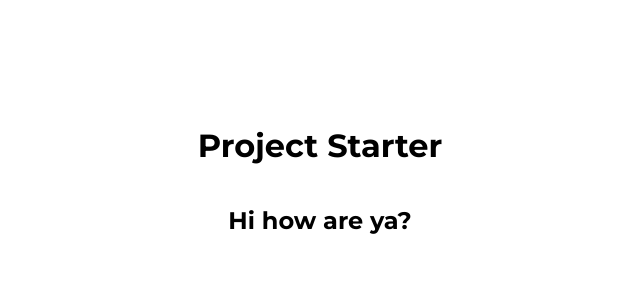
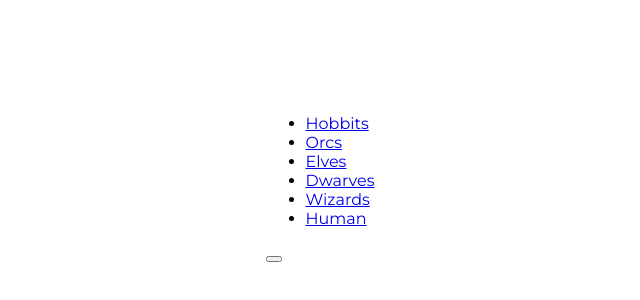
Before and after one commit to SophiaGrace16/animated_navigation_50DaysofJS, a plain HTML site: page index.html in a window 1280 px wide. Shown: the part 252-552 px from the top of the page, without its empty margins (320-960 px from the left). Drawn offline with Linux system fonts and the light colour scheme.

Commit message:
adding html

```diff
--- a/index.html
+++ b/index.html
@@ -7,11 +7,23 @@
     <!-- May not need font awesome in every project, be sure to comment out -->
     <link rel="stylesheet" href="https://cdnjs.cloudflare.com/ajax/libs/font-awesome/5.15.2/css/all.min.css" integrity="sha512-HK5fgLBL+xu6dm/Ii3z4xhlSUyZgTT9tuc/hSrtw6uzJOvgRr2a9jyxxT1ely+B+xFAmJKVSTbpM/CuL7qxO8w==" crossorigin="anonymous" />
     <link rel="stylesheet" href="style.css">
-    <title>My Project Starter</title>
+    <title>Animated Navigation</title>
 </head>
 <body>
-    <h1>Project Starter</h1>
-    <h2>Hi how are ya?</h2>
+    <nav class="active" id="nav">
+        <ul>
+            <li><a href="#">Hobbits</a></li>
+            <li><a href="#">Orcs</a></li>
+            <li><a href="#">Elves</a></li>
+            <li><a href="#">Dwarves</a></li>
+            <li><a href="#">Wizards</a></li>
+            <li><a href="#">Human</a></li>
+        </ul>
+        <button class="icon" id="toggle">
+            <div class="line line1" ></div>
+            <div class="line line2"></div>
+        </button>
+    </nav>
     <script src="script.js"></script>
 </body>
 </html>
```
